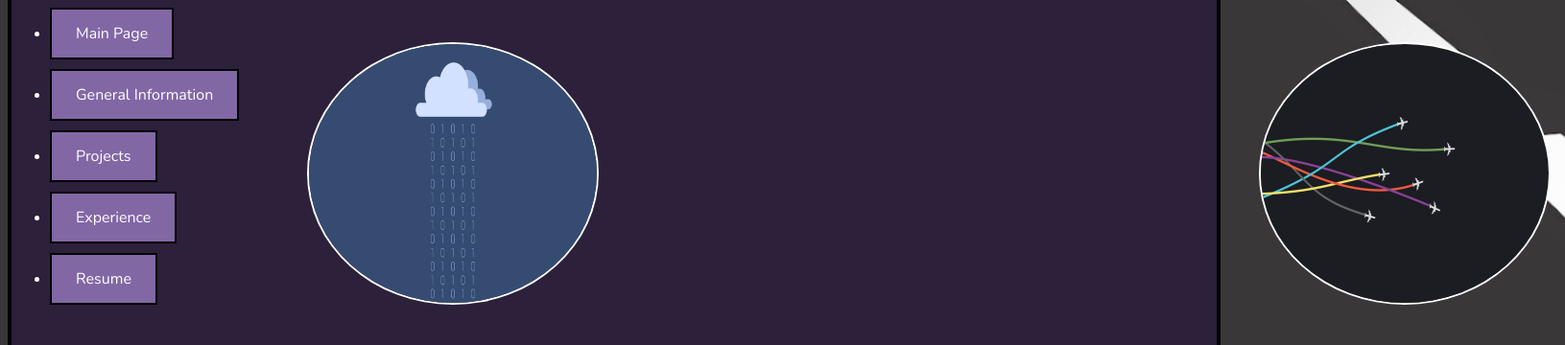
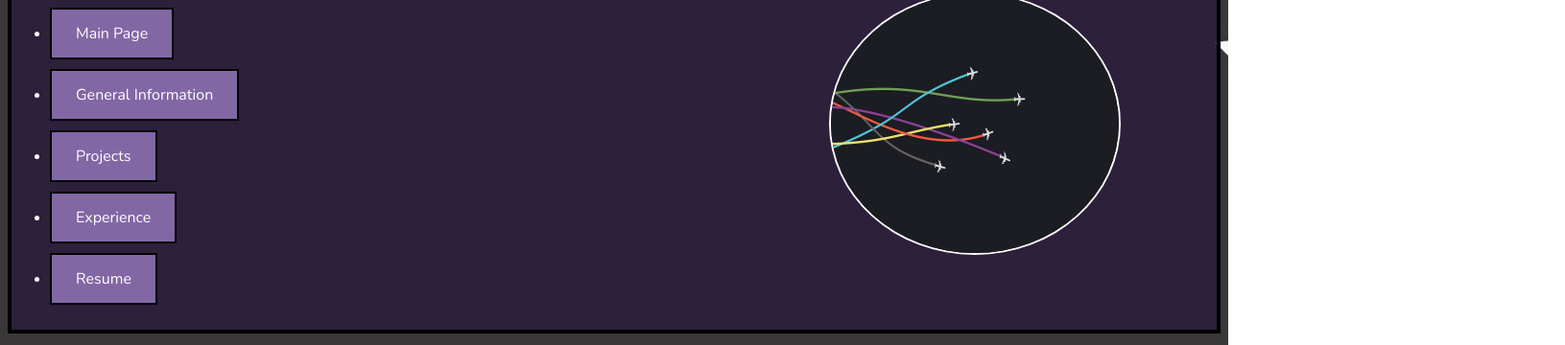
Before and after one commit to Votuzi/html5, a plain HTML site: page index.html in a window 1280 px wide. Shown: the part 181-541 px from the top of the page at 96% size, 1631 px wide, since content can reach past the window. Drawn offline with nearby package versions, Linux system fonts and the light colour scheme.

```diff
--- a/index.html
+++ b/index.html
@@ -3,7 +3,7 @@
   <head>
     <link rel="stylesheet" href="styles/style.css">
     <link href="https://fonts.googleapis.com/css?family=Nunito" rel="stylesheet">
-    <link href="https://fonts.googleapis.com/css?family=Nunito|Roboto+Condensed" rel="stylesheet">
+    <link href="https://fonts.googleapis.com/css?family=Nunito%7CRoboto+Condensed" rel="stylesheet">
     <meta charset="utf-8">
     <meta name="viewport" content="width=device.width, initial-scale=1.0">
   <title>Seth Rice</title>
@@ -24,8 +24,9 @@
         </ul>
       </nav>
 
+      <div class="images">
       <img class="Airplanes" src="images/airplanes.jpg" width="300" height="270" alt="Airplanes">
-      <img class="Clouds" src="images/binary_clouds.png" width="300" height="270" alt="Cloud">
+      </div>
     </header>
 
     <footer>
--- a/styles/style.css
+++ b/styles/style.css
@@ -7,10 +7,11 @@ body {
 }
 
 header {
+  display: flex;
+  justify-content: space-between;
   border: 4px solid black;
   background-color: rgba(42, 27, 61, .80);
   margin-bottom: 15px;
-  padding-bottom: 100px;
 }
 
 footer {
@@ -23,24 +24,20 @@ footer {
 
 /* IMAGE STYLING */
 
-img.Clouds {
-  border-radius: 50%;
-  border: 2px solid white;
-  position: relative;
-  bottom: 300px;
-}
-
 img.Airplanes {
   border-radius: 50%;
   border: 2px solid white;
-  position: relative;
-  bottom: 300px;
-  left: 1300px;
 }
 
 img.seth_rice {
   border-radius: 50%;
   border: 2px solid white;
+}
+
+.images {
+  display: flex;
+  flex-wrap: wrap;
+  padding: 60px 100px;
 }
 
 /* NAVIGATION STYLING */
@@ -137,12 +134,14 @@ footer a:link, a:visited {
   color: white;
 }
 
+
 footer p {
   background-color: #8267a5;
   border: 2px solid white;
   color: white;
   margin-right: auto;
   margin-left: auto;
-  width: 100em;
+  margin-bottom: 20px;
+  width: 600px;
   text-align: center;
 }
```
Also changed, not shown: experience.html (+1 -1 lines), geninfo.html (+6 -4 lines), projects.html (+4 -3 lines), resume.html (+1 -1 lines).
